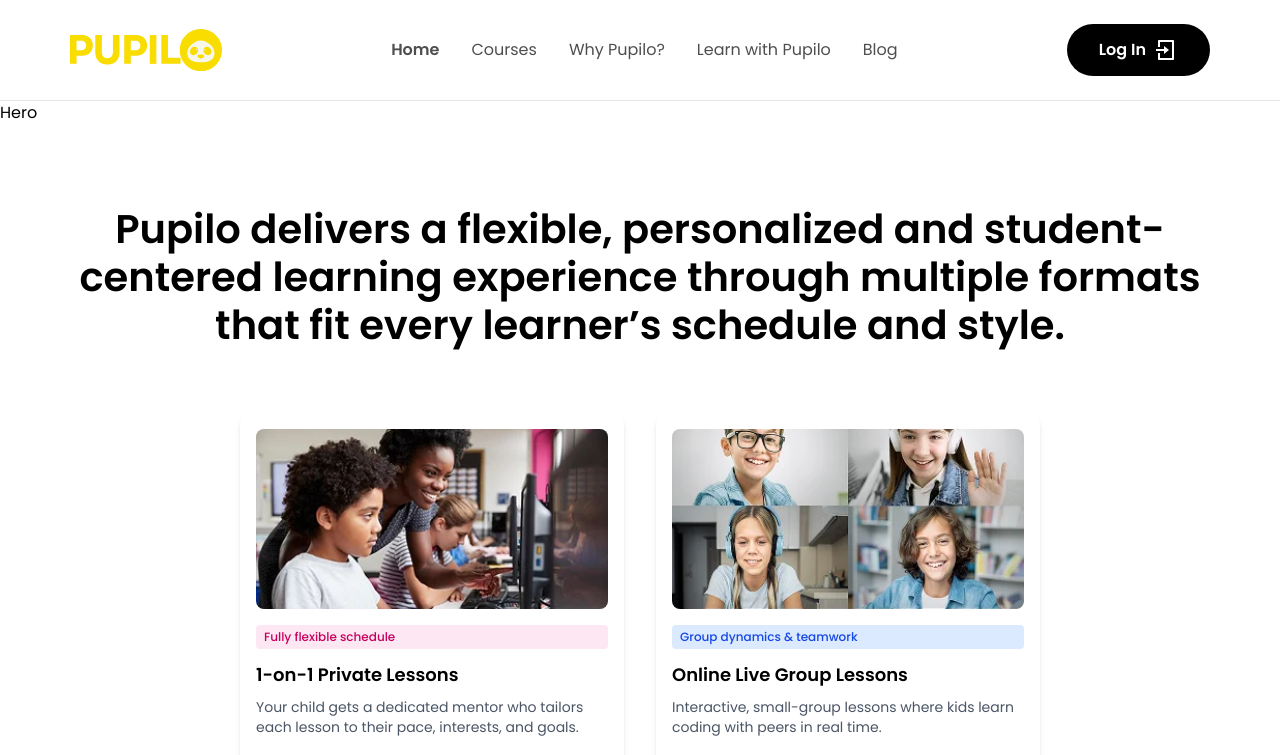
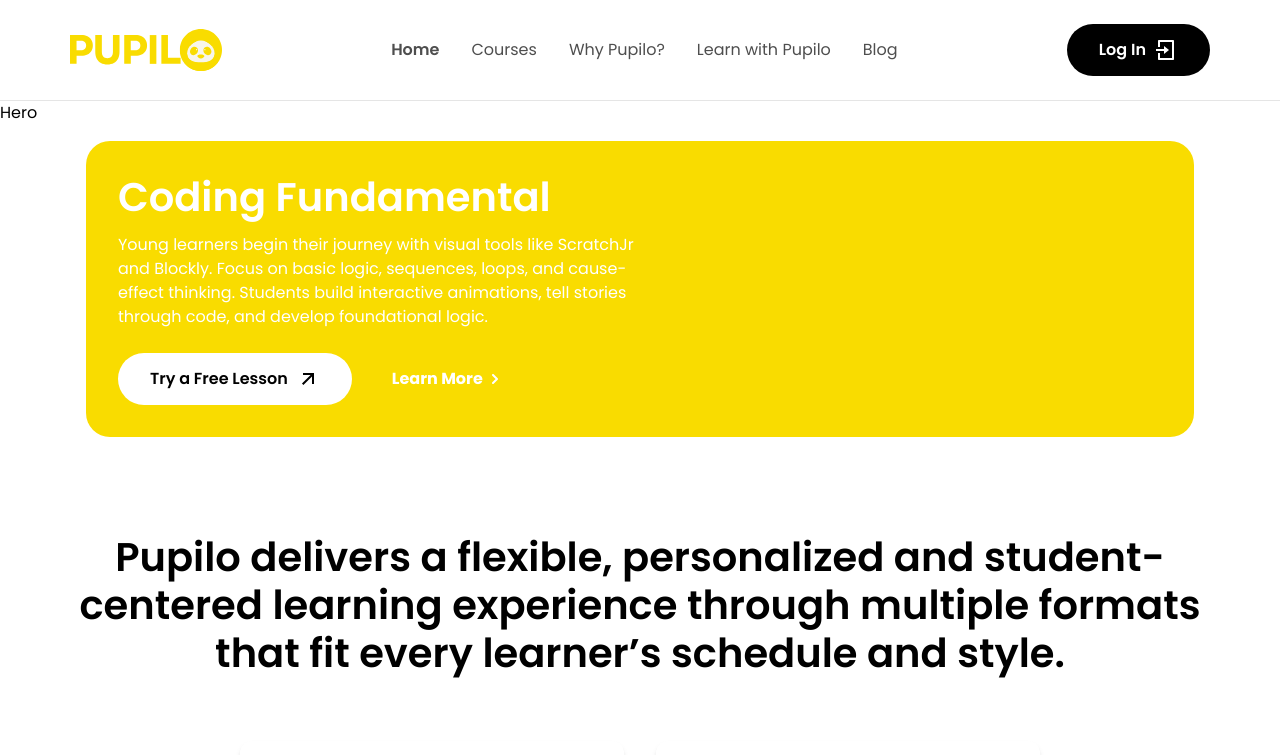
Before and after one commit to Pupiloinc/Pupilo, a Next.js app: page / in a window 1280 px wide. Shown: the top 755 px of the page. Built offline with nearby package versions, Linux system fonts and the light colour scheme.

Commit message:
pull from about

```diff
--- a/src/app/page.js
+++ b/src/app/page.js
@@ -1,4 +1,5 @@
 import Header from "@/components/common/Header";
+import PupiloCard from "@/components/common/PupiloCard";
 import Hero from "@/components/Hero";
 import PupiloCurriculum from "@/components/home/PupiloCurriculum";
 import PupiloDelivers from "@/components/PupiloDelivers";
@@ -8,6 +9,7 @@ export default function Home() {
     <>
       <Header />
       <Hero />
+      <PupiloCard/>
       <PupiloCurriculum/>
       <PupiloDelivers />
 
--- a/src/components/common/CustomButton.jsx
+++ b/src/components/common/CustomButton.jsx
@@ -3,7 +3,7 @@ import Icons from './Icons'
 
 const CustomButton = ({ iconClass, text, className, iconColor }) => {
   return (
-    <button className={`flex gap-2 py-3.5 px-8 group cursor-pointer bg-yellow rounded-full text-dark-black font-semibold leading-150 max-sm:text-sm max-sm:py-2.5 max-sm:px-6 ${className}`}>
+    <button className={`flex gap-2 py-3.5 px-8 group cursor-pointer bg-yellow rounded-full text-dark-black font-semibold leading-150 max-sm:text-sm max-sm:py-2.5 max-sm:px-5 ${className}`}>
       {text}
       <span className='size-6 max-sm:size-4 flex justify-center transition-all duration-300 group-hover:rotate-45 items-center'><Icons icon={'commonArrow'} className={`${iconClass}`} fill={iconColor} /></span>
     </button>
--- a/src/components/common/Icons.jsx
+++ b/src/components/common/Icons.jsx
@@ -1,5 +1,5 @@
 import React from "react";
-const Icons = ({ icon, className, fill , stroke }) => {
+const Icons = ({ icon, className, fill, stroke }) => {
   const iconList = {
     downArrow: (
       <svg
@@ -73,6 +73,12 @@ const Icons = ({ icon, className, fill , stroke }) => {
       <svg width="13" height="13" viewBox="0 0 13 13" fill="none" xmlns="http://www.w3.org/2000/svg">
         <path d="M11.0039 3.414L2.39691 12.021L0.98291 10.607L9.58891 2H2.00391V0H13.0039V11H11.0039V3.414Z" fill={fill || "#010101"} />
       </svg>
+    ),
+    arrowIcon: (
+      <svg width="6" height="10" viewBox="0 0 6 10" fill="none" xmlns="http://www.w3.org/2000/svg">
+        <path d="M1 1L5 5L1 9" stroke="white" stroke-width="2" stroke-linecap="round" stroke-linejoin="round" />
+      </svg>
+
     )
   };
   const addClassName = (icon) => {
--- a/src/components/common/PupiloCard.jsx
+++ b/src/components/common/PupiloCard.jsx
@@ -1,14 +1,22 @@
 import React from 'react'
+import Paragraph from './Paragraph'
+import CustomButton from './CustomButton'
+import Link from 'next/link'
+import Icons from './Icons'
 
 const PupiloCard = () => {
   return (
-    <div className='container max-w-[1140px] mx-auto'>
-        <div className='p-8 flex flex-wrap'>
-            <div className='w-1/2 '>
+    <div className='container p-4 max-w-[1140px] mx-auto'>
+        <div className='p-8 max-sm:p-4 bg-yellow rounded-3xl flex flex-wrap'>
+            <div className='w-1/2 max-lg:w-full'>
                 <div className='flex flex-col gap-6'>
                     <div className='flex flex-col gap-3'>
-                        <h3 className={`text-custom-5xl max-lg:text-4xl max-md:text-custom-4xl max-sm:text-3xl leading-120 font-semibold text-white`}></h3>
-
+                        <h3 className={`text-custom-5xl max-lg:text-4xl max-md:text-custom-4xl max-sm:text-3xl leading-120 font-semibold text-white`}>Coding Fundamental</h3>
+                        <Paragraph className={'text-white'} text={`Young learners begin their journey with visual tools like ScratchJr and Blockly. Focus on basic logic, sequences, loops, and cause-effect thinking. Students build interactive animations, tell stories through code, and develop foundational logic.`}/>
+                    </div>
+                    <div className='flex gap-10 max-sm:gap-4 items-center'>
+                        <CustomButton text={'Try a Free Lesson'} className={'!bg-white'}/>
+                        <Link className='font-bold flex group items-center text-white' href={'#learn-more'}>Learn More <span className='flex size-6 group-hover:translate-x-2 transition-all duration-300 max-sm:size-4 justify-center items-center'> <Icons icon={'arrowIcon'} /> </span> </Link>
                     </div>
                 </div>
             </div>
```
